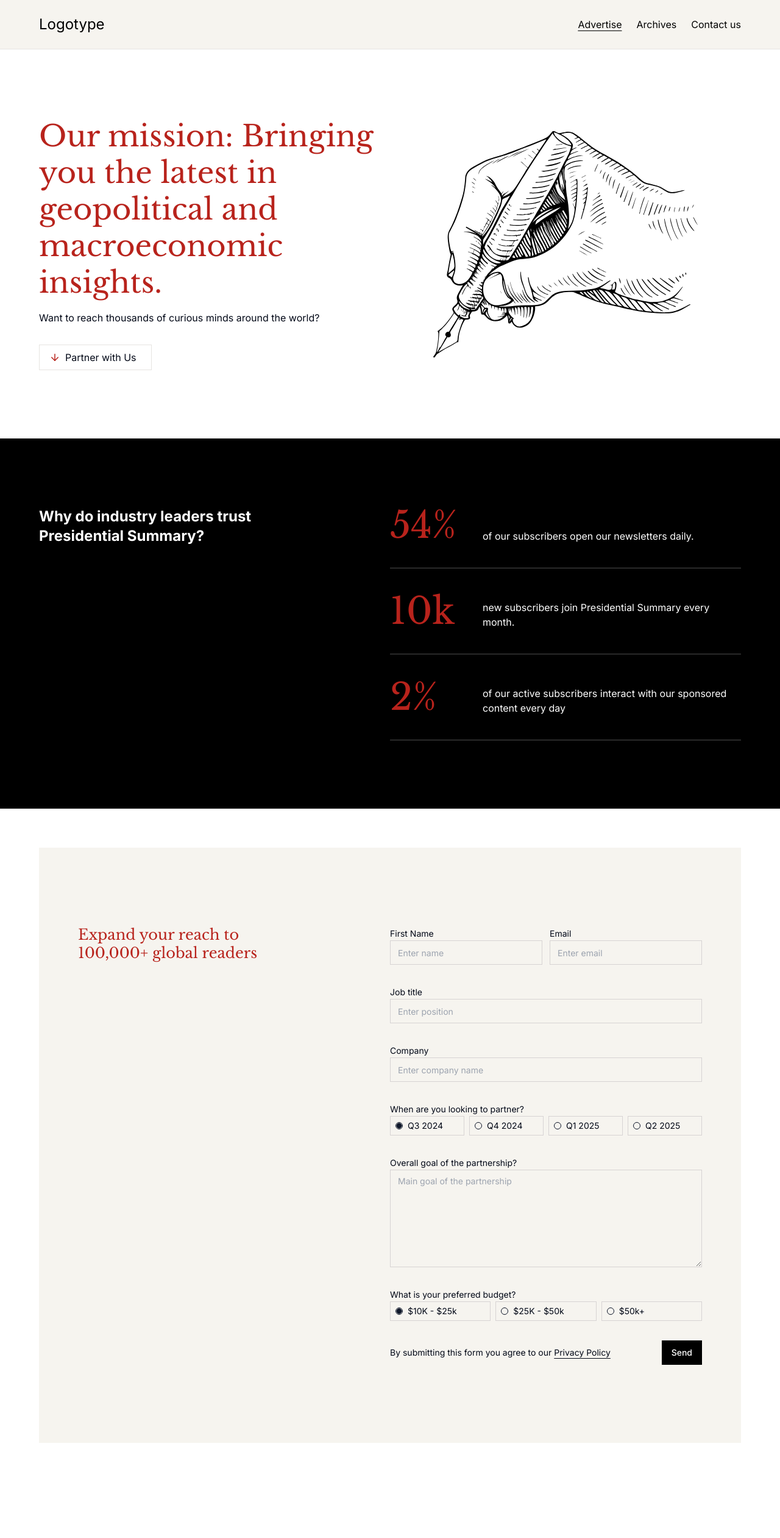
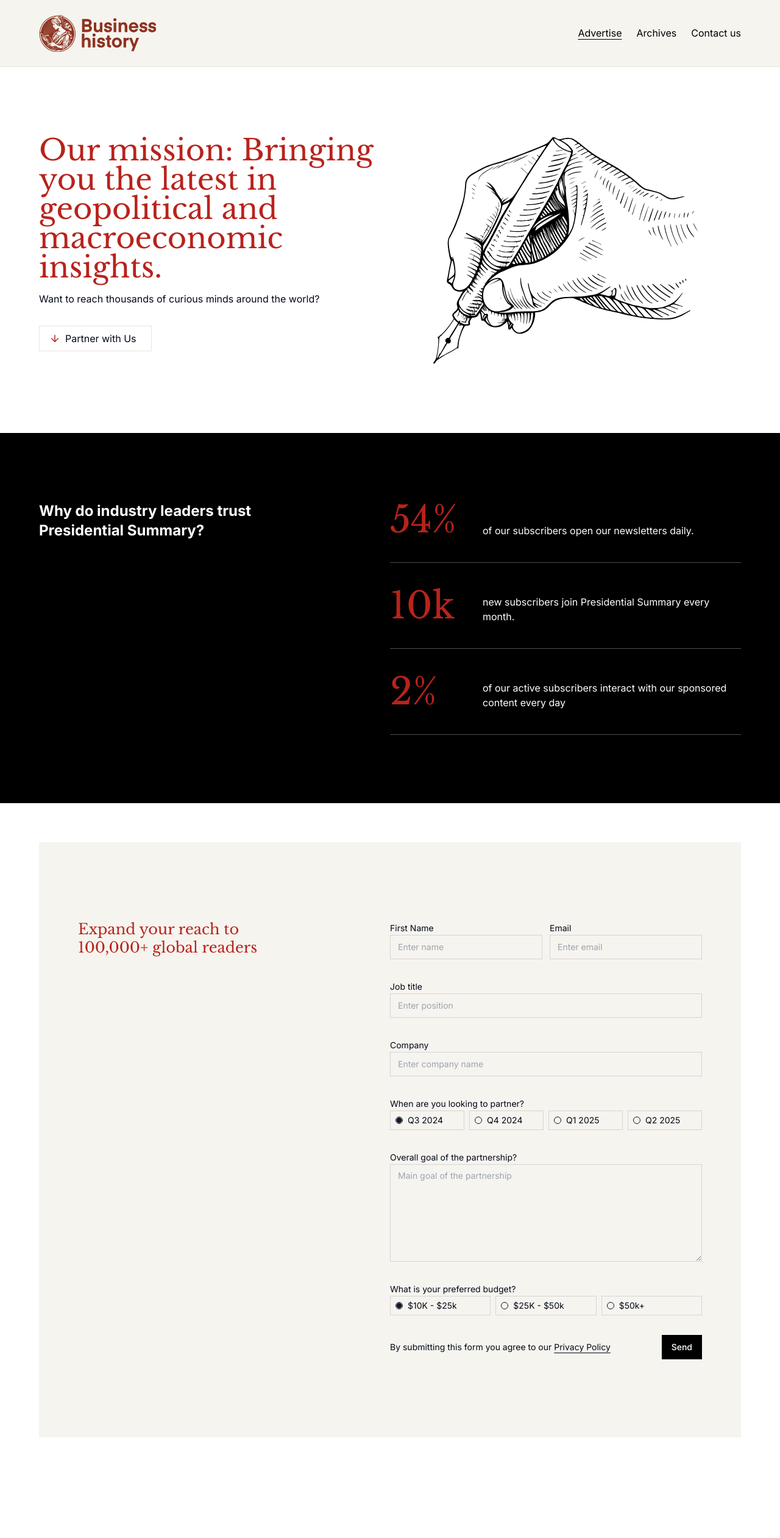
Before and after one commit to Elango-Sagravia/business-history, a Next.js app: page /advertise in a window 1280 px wide. Shown: the top 2522 px of the page at 61% size. Built offline with nearby package versions, Linux system fonts and the light colour scheme.

Commit message:
added logos

```diff
--- a/app/archives/[slug]/page.js
+++ b/app/archives/[slug]/page.js
@@ -39,7 +39,7 @@ export default function Home({ params }) {
   return (
     <>
       <section
-        className={`w-full md:w-3/5 lg:w-2/3 px-8 md:px-0 mx-auto pt-16 pb-16 md:pt-32 ${
+        className={`w-full md:w-3/5 lg:w-2/3 px-8 md:px-0 mx-auto pt-16 pb-16 md:pt-32 max-w-7xl ${
           isSubscribed && "md:pb-32"
         }`}
       >
--- a/app/archives/page.js
+++ b/app/archives/page.js
@@ -5,9 +5,9 @@ import blogs from "@/blogs";
 
 export default function archive() {
   return (
-    <main>
+    <main className="">
       <ArchiveHeader />
-      <section className="px-8 md:px-16 py-32">
+      <section className="px-8 md:px-16 py-32 max-w-7xl mx-auto">
         <GridContainer hideButton={true} articles={blogs} />
       </section>
       <Subscribe />
--- a/app/contact/page.js
+++ b/app/contact/page.js
@@ -5,7 +5,7 @@ import libre from "@/components/libre-font";
 
 export default function Contact() {
   return (
-    <main>
+    <main className="max-w-7xl mx-auto">
       <header className="px-4 md:px-16 py-20">
         <h1 className={`text-5xl text-nl_background ${libre.className}`}>
           Contact us
--- a/components/ui/advertiseForm/advertiseForm.js
+++ b/components/ui/advertiseForm/advertiseForm.js
@@ -66,7 +66,10 @@ export default function AdvertiseForm() {
 
   const { quarter, budget, firstname, email, job, company, message } = details;
   return (
-    <section className="px-0 lg:px-16 lg:py-16" id="advertise-form">
+    <section
+      className="px-0 lg:px-16 lg:py-16 max-w-7xl mx-auto"
+      id="advertise-form"
+    >
       <div
         className={`px-4 md:px-16 py-32 bg-nl_sec_background flex flex-col sm:flex-row ${
           submitted && "min-h-96"
--- a/components/ui/advertiseHero/advertiseHero.js
+++ b/components/ui/advertiseHero/advertiseHero.js
@@ -6,10 +6,11 @@ import content from "@/content/content";
 
 export default function AdvertiseHero() {
   return (
-    <div className="flex px-4 md:px-16 py-28 min-h-[600px]">
+    <div>
+      <div className="flex px-4 md:px-16 py-28 min-h-[600px] max-w-7xl mx-auto">
         <div className="flex-1">
           <h1
-          className={`text-nl_background text-5xl ${libre.className} leading-tight w-full`}
+            className={`text-nl_background text-4xl sm:text-5xl ${libre.className} leading-tight w-full`}
           >
             {content.advertise.hero.title}
           </h1>
@@ -28,5 +29,6 @@ export default function AdvertiseHero() {
           />
         </div>
       </div>
+    </div>
   );
 }
--- a/components/ui/advertiseStatus/advertiseStatus.js
+++ b/components/ui/advertiseStatus/advertiseStatus.js
@@ -4,7 +4,8 @@ import content from "@/content/content";
 
 export default function AdvertiseStatus() {
   return (
-    <section className="px-4 md:px-16 py-28 bg-black text-white">
+    <div>
+      <section className="px-4 md:px-16 py-28 bg-black text-white max-w-7xl mx-auto">
         <div className="flex flex-col md:flex-row">
           <div className="flex-1">
             <h2 className="text-2xl w-full text-center md:text-left md:w-4/5 lg:w-2/3 mb-10 md:mb-0 font-bold">
@@ -30,5 +31,6 @@ export default function AdvertiseStatus() {
           </div>
         </div>
       </section>
+    </div>
   );
 }
--- a/components/ui/archiveHome/archiveHome.js
+++ b/components/ui/archiveHome/archiveHome.js
@@ -4,7 +4,7 @@ import blogs from "@/blogs";
 
 export default function ArchiveHome() {
   return (
-    <div className="px-8 pb-36 md:px-16 pt-8">
+    <div className="px-8 pb-36 md:px-16 pt-8 max-w-7xl mx-auto">
       <HeadingWithUnderline text="Archives" />
       <GridContainer hideButton={false} articles={blogs} />
     </div>
--- a/components/ui/footer/footer.js
+++ b/components/ui/footer/footer.js
@@ -5,20 +5,24 @@ export default function Footer() {
     <footer className="px-4 md:px-16 py-8 bg-black text-white">
       <div className="flex justify-between">
         <div className="flex flex-col justify-between">
-          <p className="text-2xl">Logotype</p>
+          <Link href="/">
+            <div className="w-32 md:w-48">
+              <img src="/logo-dark.png" layout="responsive" alt="Logo" />
+            </div>
+          </Link>
           <p className="mt-4 text-[12px] text-gray-400">
             &copy; 2024 All rights reserved
           </p>
         </div>
         <div>
           <ul>
-            <li className="px-8 py-2">
+            <li className="px-8 py-2 hover:underline underline-offset-8">
               <Link href="/advertise">Advertise</Link>
             </li>
-            <li className="px-8 py-2">
+            <li className="px-8 py-2 hover:underline underline-offset-8">
               <Link href="/archives">Archives</Link>
             </li>
-            <li className="px-8 py-2">
+            <li className="px-8 py-2 hover:underline underline-offset-8">
               <Link href="/contact">Contact us</Link>
             </li>
           </ul>
--- a/components/ui/hero/Hero.js
+++ b/components/ui/hero/Hero.js
@@ -6,15 +6,17 @@ import Image from "next/image";
 
 import libre from "@/components/libre-font";
 import content from "@/content/content";
+import { Divide } from "lucide-react";
 
 export default function Hero() {
   const { isSubscribed } = useAppContext();
 
   return (
-    <div className="flex px-4 md:px-16 py-32 bg-nl_sec_background">
+    <div className="bg-nl_sec_background">
+      <div className="flex px-4 md:px-16 py-32 bg-nl_sec_background max-w-7xl mx-auto">
         <div className="flex-1">
           <h1
-          className={`text-nl_background text-5xl ${libre.className} leading-tight`}
+            className={`text-nl_background text-4xl sm:text-5xl ${libre.className} leading-tight`}
           >
             {content.homePage.hero.title}
           </h1>
@@ -45,7 +47,7 @@ export default function Hero() {
             //     100% free. No spam. Unsubscribe anytime.
             //   </p>
             // </form>
-          <SubscriberForm formClasses="mt-4 pb-2 flex w-3/4  flex-col gap-2" />
+            <SubscriberForm formClasses="mt-4 pb-2 flex w-full sm:w-3/4  flex-col gap-2" />
           )}
         </div>
         <div className="hidden flex-1 lg:block relative">
@@ -57,5 +59,6 @@ export default function Hero() {
           />
         </div>
       </div>
+    </div>
   );
 }
--- a/components/ui/latest/latest.js
+++ b/components/ui/latest/latest.js
@@ -5,9 +5,11 @@ import blogs from "@/blogs";
 export default function Latest() {
   const post = blogs.find((blog) => blog.slug === "first-blog");
   return (
-    <div className="px-8 py-16 md:px-16">
-      <HeadingWithUnderline text="Latest issue" />
-      <FancyCard article={post} />
+    <div>
+      <div className="px-8 py-16 md:px-16 max-w-7xl mx-auto">
+        <HeadingWithUnderline text="Latest issue" />
+        <FancyCard article={post} />
+      </div>
     </div>
   );
 }
--- a/components/ui/navbar/navbar.js
+++ b/components/ui/navbar/navbar.js
@@ -1,5 +1,6 @@
 "use client";
 
+import Image from "next/image";
 import Link from "next/link";
 
 import { usePathname } from "next/navigation";
@@ -12,15 +13,18 @@ export default function Navbar() {
   const pathname = usePathname();
   return (
     <header className="sticky top-0 bg-nl_sec_background px-4 md:px-16 py-6 flex justify-between items-center border-b border-nl_button_border z-10">
-      <Link href="/" className="text-2xl text-black">
-        Logotype
+      <Link href="/">
+        <div className="w-32 md:w-48">
+          <img src="/logo.png" layout="responsive" alt="Logo" />
+        </div>
       </Link>
-      <nav className="text-base">
+
+      <nav className="text-[12px] sm:text-base">
         {routes.map((route) => (
           <Link
             key={route.path}
             href={route.path}
-            className={`ml-6 text-black ${
+            className={`ml-2 md:ml-6 text-black ${
               pathname === route.path && "underline underline-offset-4"
             }`}
           >
--- a/components/ui/subscribe/subscribe.js
+++ b/components/ui/subscribe/subscribe.js
@@ -8,8 +8,9 @@ import content from "@/content/content";
 export default function Subscribe() {
   const { isSubscribed } = useAppContext();
   return (
+    <div className="bg-nl_sec_background">
       <div
-      className={`bg-nl_sec_background px-4 md:px-16 ${
+        className={`bg-nl_sec_background px-4 md:px-16 max-w-7xl mx-auto ${
           isSubscribed ? "py-36" : "py-28"
         }`}
       >
@@ -58,5 +59,6 @@ export default function Subscribe() {
         </p> */}
         </div>
       </div>
+    </div>
   );
 }
```
Also changed, not shown: public/logo-dark.png (added), public/logo.png (added). Lines whose indentation alone changed are shown as unchanged.
